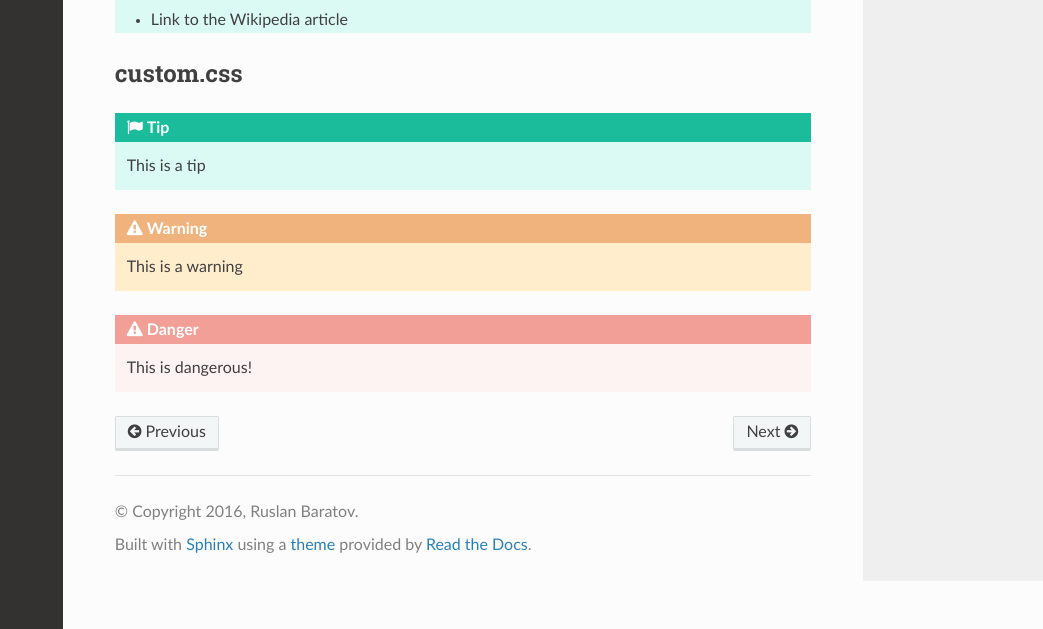
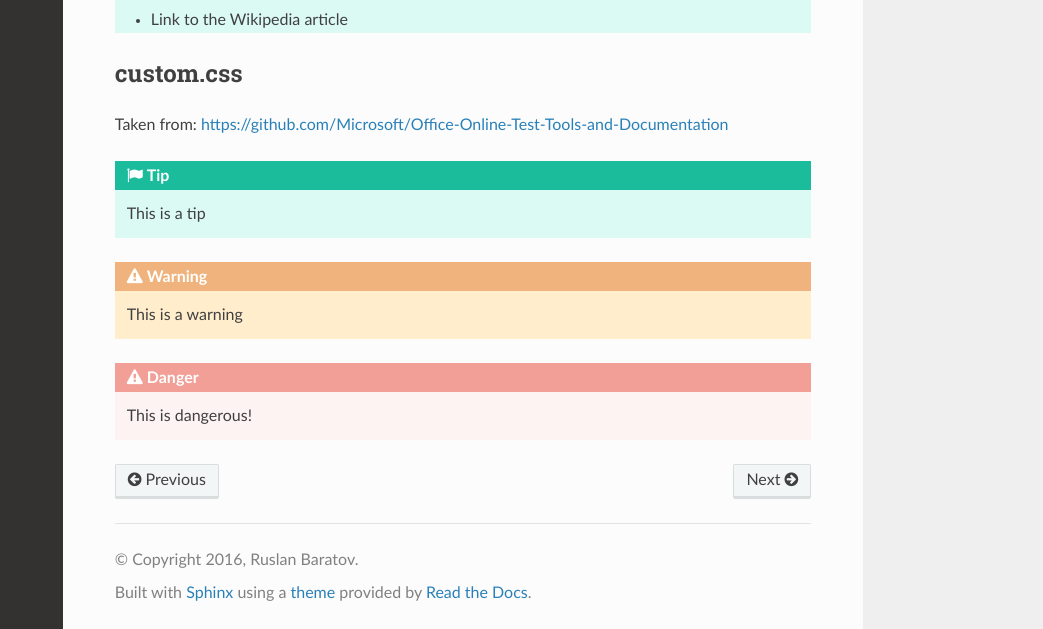
Before and after one commit to ruslo/rtfd-css, a Sphinx documentation site: the page built from docs/examples.rst, in a window 1280 px wide and 900 px high, scrolled down 1817 px, cut to the strip 271-900 px from the top of the window. Shown: the whole strip, without its empty margins (237-1280 px from the left). Built offline with Sphinx 7.4.7 and the Read the Docs theme 2.0.0, drawn with Linux system fonts in a browser that asks for light colours.

Commit message:
Add link to the original repo with CSS

```diff
--- a/docs/examples.rst
+++ b/docs/examples.rst
@@ -32,6 +32,8 @@ CSS defined in ``rtfd-css.css`` file:
 custom.css
 ==========
 
+Taken from: https://github.com/Microsoft/Office-Online-Test-Tools-and-Documentation
+
 .. tip::
 
   This is a tip
```
